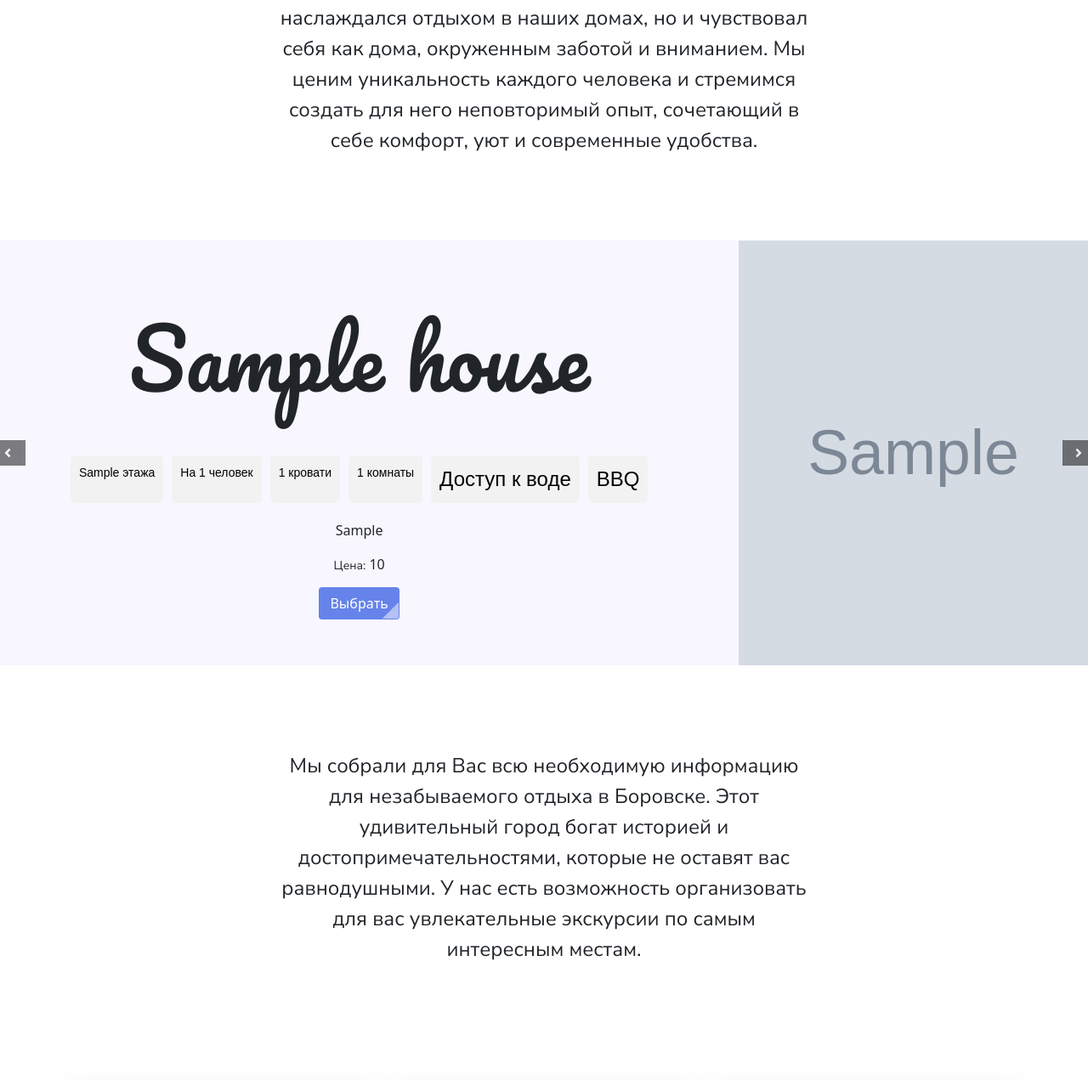
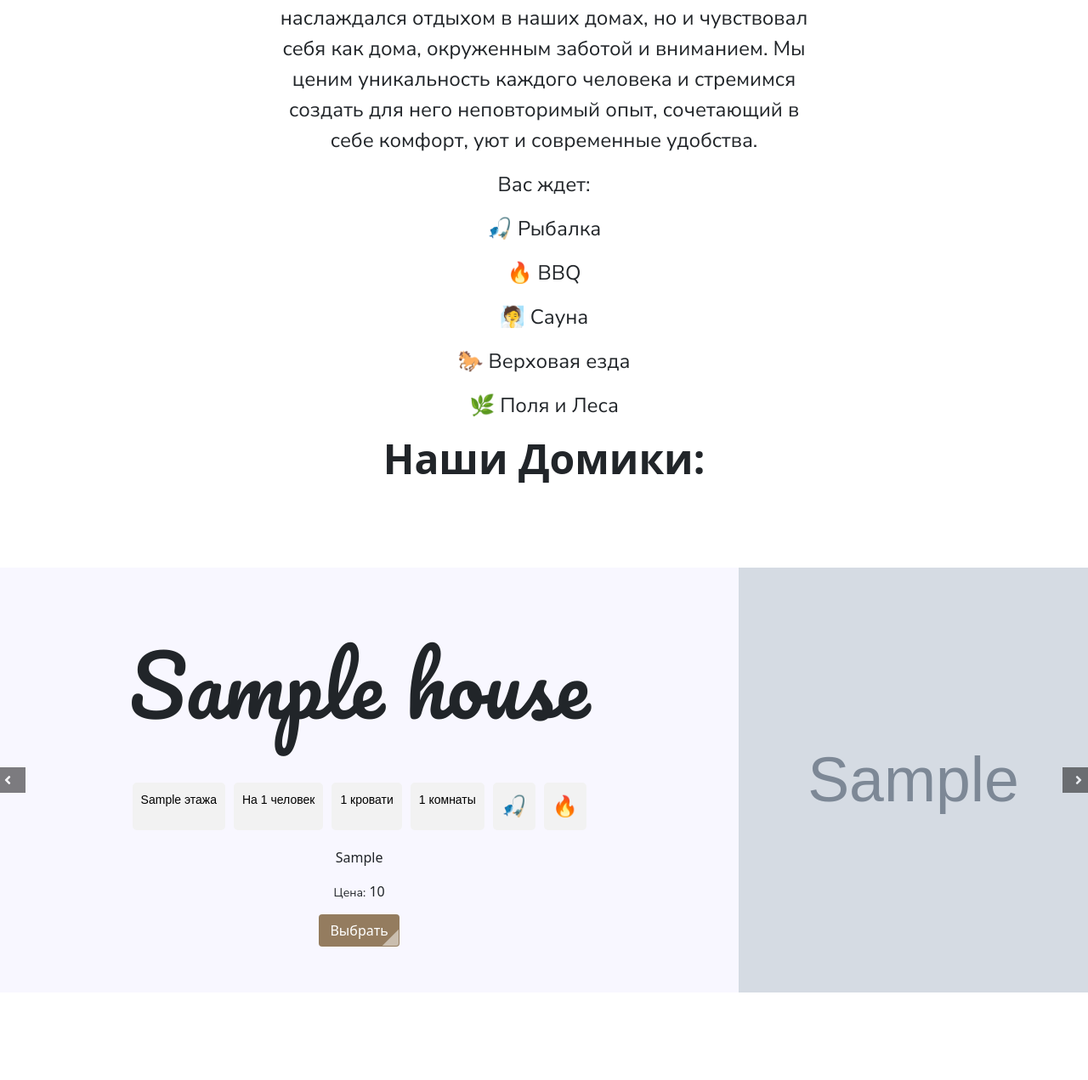
Before and after one commit to erastov-alex/borovsk-app, a Flask app: page / in a window 1280 px wide. Shown: the part 1263-2534 px from the top of the page at 85% size. Run offline with Flask 3, Linux system fonts and the light colour scheme; tables that the repository leaves empty hold one stand-in row (values such as "Sample post"); grey boxes marked "Sample" are stand-in pictures.

Commit message:
refactor + new design

```diff
--- a/src/routes/admin_routes.py
+++ b/src/routes/admin_routes.py
@@ -119,9 +119,9 @@ def api():
 @admin_bp.route("/edit_house/<house_id>", methods=["GET", "POST"])
 @login_required
 def edit_house(house_id):
+    form = HouseForm()
     house = House.query.get(house_id)
-
-    if request.method == "POST":
+    if form.validate_on_submit():
         # Update house attributes
         house.name = request.form.get("name")
         house.floors = request.form.get("floors")
@@ -140,7 +140,7 @@ def edit_house(house_id):
         flash("Изменения Сохранены!")
         return redirect(url_for("admin.admin_house"))  # Redirect to houses list
 
-    return render_template("admin/add_house.html", edit=True, house=house)
+    return render_template("admin/add_house.html", edit=True, house=house, form=form)
 
 
 @admin_bp.route("/del_house/<house_id>", methods=["POST"])
--- a/src/static/css/index.css
+++ b/src/static/css/index.css
@@ -303,3 +303,9 @@ p.text-shadow {
   opacity: 1; /* final opacity */
   transform: scale(1); /* final scale */
 }
+
+.borovsky-logo {
+  width: 39%; /* Occupy one-fifth of the parent container's width */
+  height: auto;
+  max-width: 100%;
+}
--- a/src/static/css/style_common.css
+++ b/src/static/css/style_common.css
@@ -95,8 +95,8 @@
   }
 
 .btn-success {
-    background-color: #6683EA;
-    border-color: #6683eaf1;
+    background-color: #74552cc1;
+    border-color: #74552cc1;
 }
 
 .btn-success:hover {
@@ -106,8 +106,8 @@
 }
 
 .btn-success:focus {
-    background-color: #6683EA; /* Цвет фона при фокусе */
-    border-color: #6683EA; /* Цвет обводки при фокусе */
+    background-color: #74552cc1; /* Цвет фона при фокусе */
+    border-color: #74552cc1; /* Цвет обводки при фокусе */
     box-shadow: 0 0 0 0.2rem rgba(41, 51, 90, 0.3); /* Опционально: добавить тень для подсветки */
 }
 
@@ -120,7 +120,7 @@
 .btn-success-custom {
     overflow: hidden;
     position: relative;
-    background-color: #6683EA;
+    background-color: #74552cc1;
     color: #fff
 }
 
@@ -148,7 +148,7 @@
 
 .btn-success-custom:hover {
     background-position: right center;
-    background-color: #6683eac1;
+    background-color: #74552cc1;
     color: #fff
 }
 
--- a/src/templates/base.html
+++ b/src/templates/base.html
@@ -4,7 +4,7 @@
     <meta charset="UTF-8">
     <meta name="viewport" content="width=device-width, initial-scale=1.0">
     <title>Загородный комплекс Borovsky</title>
-    <link rel="icon" href="/static/img/logo_square3.png">
+    <link rel="icon" href="/static/img/logo_square_new.png">
     <link href="https://cdn.jsdelivr.net/npm/bootstrap@5.1.3/dist/css/bootstrap.min.css" rel="stylesheet">
     <link href="{{ url_for('static', filename='css/style_common.css') }}" rel="stylesheet">
     {% block styles %}{% endblock %}
--- a/src/templates/base_admin_panel.html
+++ b/src/templates/base_admin_panel.html
@@ -10,7 +10,7 @@
     <title>Dashboard Admin</title>
 
     <link rel="canonical" href="https://getbootstrap.com/docs/5.0/examples/dashboard/">
-    <link rel="icon" href="static/img/logo_square3.png">
+    <link rel="icon" href="static/img/logo_square_new.png">
 
     <!-- Bootstrap core CSS -->
     <link href="https://cdn.jsdelivr.net/npm/bootstrap@5.1.3/dist/css/bootstrap.min.css" rel="stylesheet">
--- a/src/templates/base_panel.html
+++ b/src/templates/base_panel.html
@@ -4,7 +4,7 @@
     <meta charset="UTF-8">
     <meta name="viewport" content="width=device-width, initial-scale=1.0">
     <title>Личный Кабинет</title>
-    <link rel="icon" href="static/img/logo_square3.png">
+    <link rel="icon" href="static/img/logo_square_new.png">
     <link href="https://cdn.jsdelivr.net/npm/bootstrap@5.1.3/dist/css/bootstrap.min.css" rel="stylesheet">
     <link href="{{ url_for('static', filename='css/style_common_panel.css') }}" rel="stylesheet">
     <link href="{{ url_for('static', filename='css/style_common.css') }}" rel="stylesheet">
--- a/src/templates/header.html
+++ b/src/templates/header.html
@@ -3,7 +3,7 @@
 	<nav class="navbar navbar-expand-lg navbar-light bg-light">
 		<div class="container-fluid">
 			<a class="navbar-brand" href="/">
-				<img src="/static/img/logo_square3.png" alt="Логотип" height="24">
+				<img src="/static/img/logo_square_new.png" alt="Логотип" height="24">
 			</a>
 			<button class="navbar-toggler" type="button" data-bs-toggle="collapse" data-bs-target="#navbarNav"
 					aria-controls="navbarNav" aria-expanded="false" aria-label="Toggle navigation">
--- a/src/templates/header_panel.html
+++ b/src/templates/header_panel.html
@@ -2,7 +2,7 @@
 <nav class="navbar navbar-expand-lg navbar-light bg-light">
     <div class="container-fluid">
         <a class="navbar-brand" href="/">
-            <img src="{{ url_for('static', filename='img/logo_square3.png') }}" alt="Логотип" height="24">
+            <img src="{{ url_for('static', filename='img/logo_square_new.png') }}" alt="Логотип" height="24">
         </a>
         <div class="d-flex align-items-center justify-content-end"> <!-- Добавлен justify-content-end для выравнивания элементов по правому краю -->
     <span class="me-3">Привет, {{ current_user.username }}</span>
--- a/src/templates/main/index.html
+++ b/src/templates/main/index.html
@@ -17,9 +17,8 @@
   </video>
   <div class="effects"></div>
   <div class="video-bg__content">
-      <h1 class="cormorant-infant-regular">B O R O <span class="cinzel-decorative-regular">V</span> S K Y</h2>
+      <img src="static/img/logo_new3.png" alt="Borovsky Logo" class="borovsky-logo" />
       <a href="/house_selection" class="btn btn-success-custom btn-lg">Забронировать</a>
-  </div>
   </div>
 </div>
 
@@ -45,8 +44,21 @@
     <div class="col-lg-6 mx-auto">
       <p class="nunito-sans-font">Для нас важно, чтобы каждый клиент не просто наслаждался отдыхом в наших домах, но и чувствовал себя как дома, окруженным заботой и вниманием. Мы ценим уникальность каждого человека и стремимся создать для него неповторимый опыт, сочетающий в себе комфорт, уют и современные удобства.</p>
     </div>
+
+    <div class="col-lg-6 mx-auto">
+      <p class="nunito-sans-font">Вас ждет:</p>
+    </div>
+
+    <div class="col-lg-6 mx-auto">
+      <p class="nunito-sans-font">🎣 Рыбалка </p>
+      <p class="nunito-sans-font">🔥 BBQ </p>
+      <p class="nunito-sans-font">🧖 Сауна </p>
+      <p class="nunito-sans-font">🐎 Верховая езда </p>
+      <p class="nunito-sans-font">🌿 Поля и Леса </p>
+    </div>
+
+    <h1 class="display-5 fw-bold">Наши Домики:</h1>
 </div>
-
 <!-- HOUSES CAROUSEL -->
 <div id="carouselExampleIndicators" class="carousel slide" data-bs-ride="carousel">
   <!-- HOUSES -->
@@ -67,12 +79,12 @@
               <div class="sticker nunito-sans-sticker"> {{ house.rooms }} комнаты</div>
               {% if house.water %}
                 <div class="sticker nunito-sans-font">
-                  Доступ к воде
+                  🎣
                 </div>
               {% endif %}
               {% if house.bbq %}
                 <div class="sticker nunito-sans-font">
-                  BBQ
+                  🔥
                 </div>
               {% endif %}
 
@@ -255,7 +267,7 @@
 		});
 	}
 </script>
-<script type="text/javascript" charset="utf-8" async src="https://api-maps.yandex.ru/services/constructor/1.0/js/?um=constructor%3Afeaf069919655a5f41cc02c09986ab1770ef8976a395a96b0af2962149937464&amp;width=100%25&amp;height=400&amp;lang=ru_RU&amp;scroll=true"></script>
+<script type="text/javascript" charset="utf-8" async src="https://api-maps.yandex.ru/services/constructor/1.0/js/?um=constructor%3A027152c95e6f25f0cfb737e3019bcd13b49abc581c79f63ec839cac5ddd5064a&amp;width=100%25&amp;height=400&amp;lang=ru_RU&amp;scroll=true"></script>
 
 <!-- FINAL BLOCK  -->
 <div class="p-5 mb-4 bg-light rounded-3">
```
Also changed, not shown: src/static/img/logo_new2.png (added), src/static/img/logo_new3.png (added), src/static/img/logo_square_new.png (added), 2 other files.
